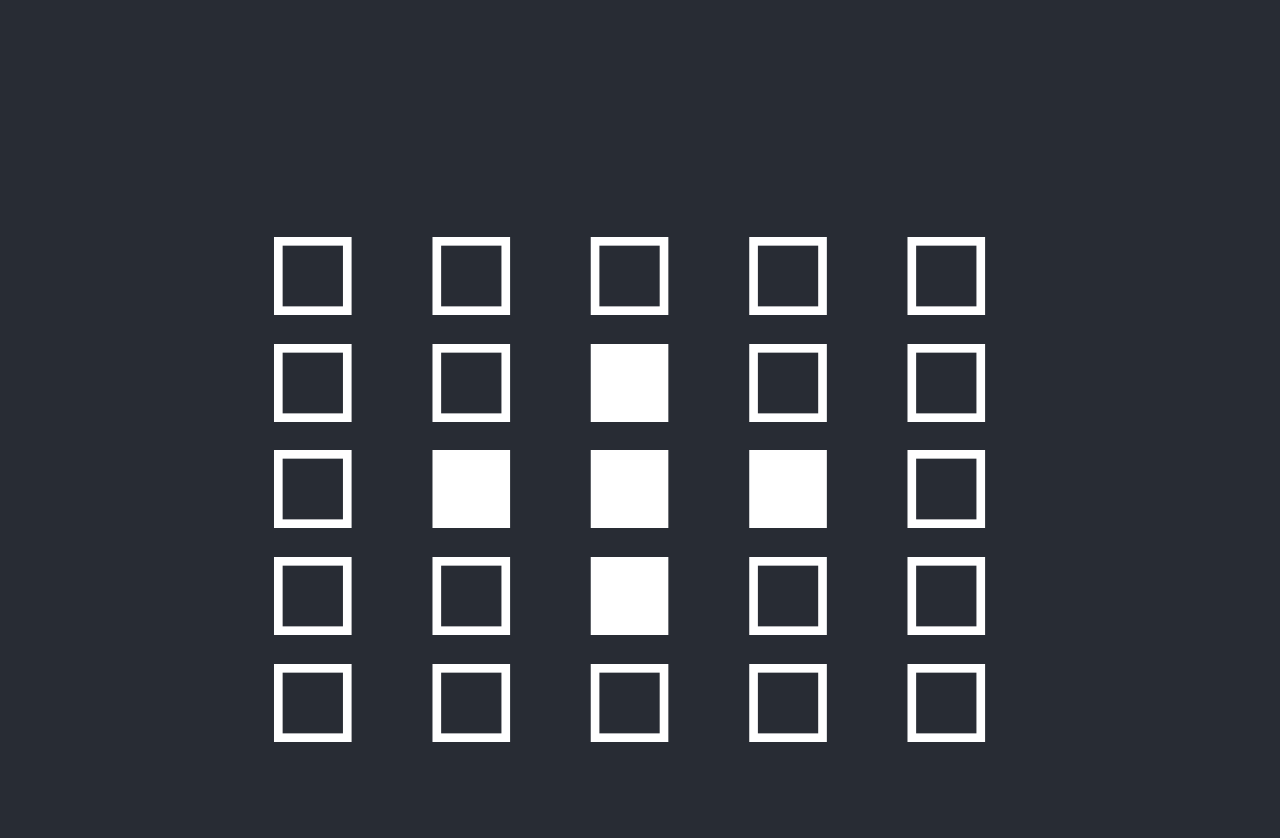
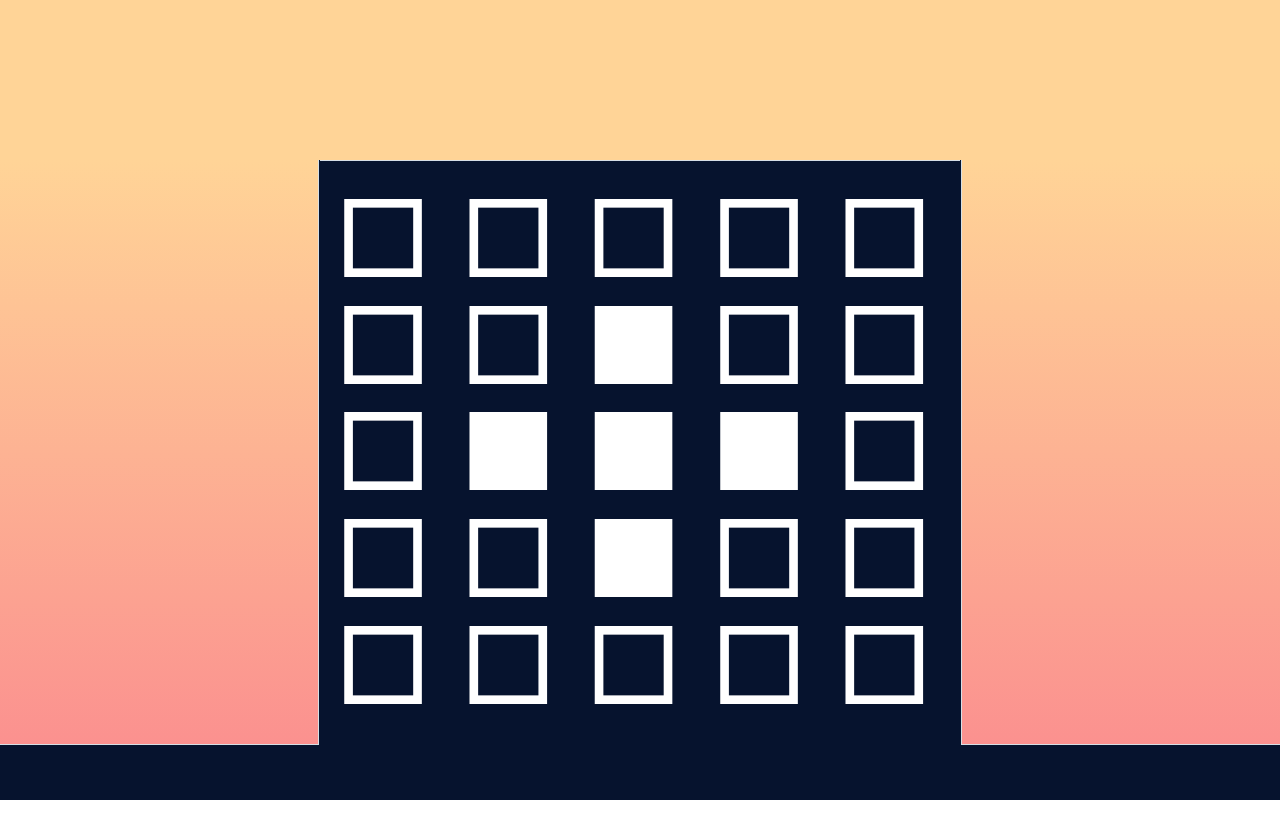
Before and after one commit to JDygard/curriculae-vitae, a React (Create React App) app: page / in a window 1280 px wide. Shown: the top 838 px of the page. After the commit the page ends 800 px from the top, so only its background shows below. Built offline with nearby package versions, Linux system fonts and the light colour scheme.

Commit message:
Style: Add borders and colors

```diff
--- a/src/App.css
+++ b/src/App.css
@@ -2,30 +2,14 @@
   text-align: center;
 }
 
-.App-logo {
-  height: 40vmin;
-  pointer-events: none;
-}
-
-@media (prefers-reduced-motion: no-preference) {
-  .App-logo {
-    animation: App-logo-spin infinite 20s linear;
-  }
-}
-
 .App-header {
-  background-color: #282c34;
+  background-color: #06132e;
   min-height: 100vh;
   display: flex;
   flex-direction: column;
   align-items: center;
-  justify-content: center;
   font-size: calc(10px + 2vmin);
   color: white;
-}
-
-.App-link {
-  color: #61dafb;
 }
 
 @keyframes App-logo-spin {
@@ -36,3 +20,59 @@
     transform: rotate(360deg);
   }
 }
+
+.left, .right, .middleRow, .navLeft, .navRight {
+  width: 100%;
+}
+
+.navBar {
+  background-color: #ffd497;
+}
+
+.left, .right {
+  background-image: linear-gradient(#ffd497, #fb918f)
+}
+
+.navBar {
+  width: 100vw;
+  display: flex;
+  flex-direction: row;
+}
+
+
+.navBar, .navLeft, .navRight, .navMid {
+  height:100%;
+}
+
+ul, .navMid {
+  width: 2519px;
+}
+
+.navMid {
+  padding: 0 6px;
+  border-bottom:1px solid #d6dfe6;
+}
+
+.navBar {
+  height:20vh;
+}
+
+.left, .right {
+  border-bottom: 1px solid #d6dfe6;
+}
+
+.left {
+  border-right: 1px solid #d6dfe6;
+}
+
+.right {
+  border-left: 1px solid #d6dfe6;
+}
+
+.middleRow {
+  display:flex;
+  flex-direction: row;
+}
+
+.navLeft {
+}
--- a/src/App.js
+++ b/src/App.js
@@ -45,7 +45,16 @@ const App = () => {
 
   return (
     <div className="App-header">
-      <GridSystem squares="25" currentLevel={currentLevel} dayCompleteHandler={dayCompleteHandler} />
+      <div className="navBar">
+        <div className='navLeft'></div>
+        <div className='navMid'></div>
+        <div className='navRight'></div>
+      </div>
+      <div className="middleRow">
+        <div className="left"></div>
+        <GridSystem squares="25" currentLevel={currentLevel} dayCompleteHandler={dayCompleteHandler} />
+        <div className="right"></div>
+      </div>
     </div>
   );
 }
--- a/src/components/GridSystem.module.css
+++ b/src/components/GridSystem.module.css
@@ -1,13 +1,13 @@
 ul {
     display: flex;
     flex-wrap: wrap;
-    margin: 14rem;
     list-style-type: none;
+    padding: 0;
+    margin-left:15px;
 }
 
 ul>li {
-    font-size: 6rem;
-    vertical-align: middle;
-    display: inline-block;
+    display: flex;
+    align-items: center;
     line-height:1;
 }
```
